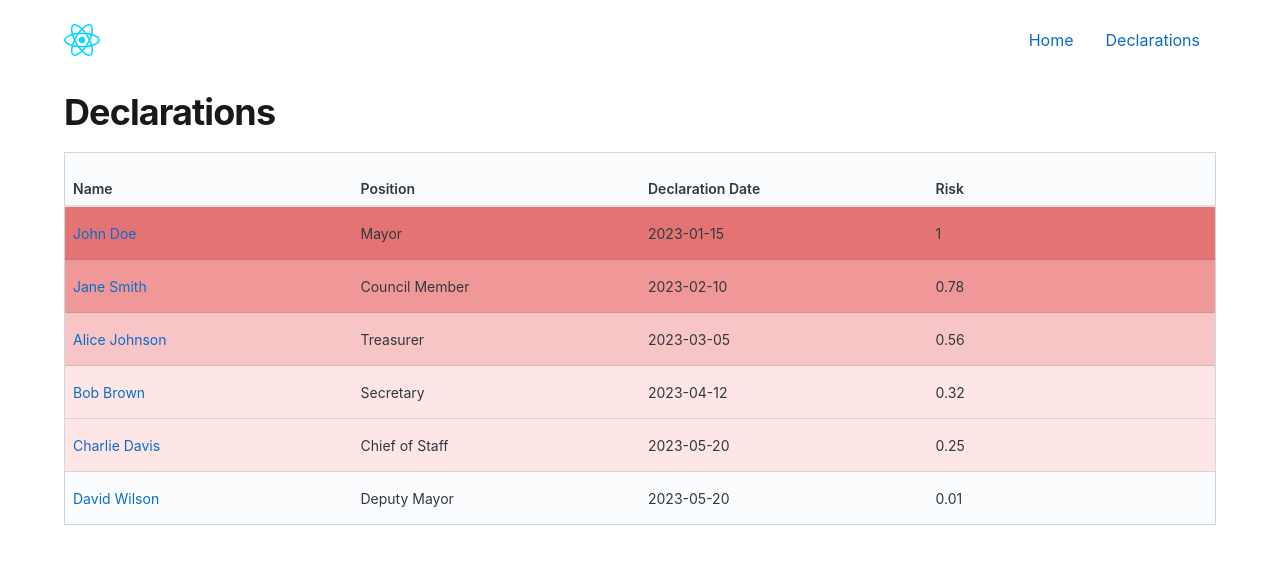
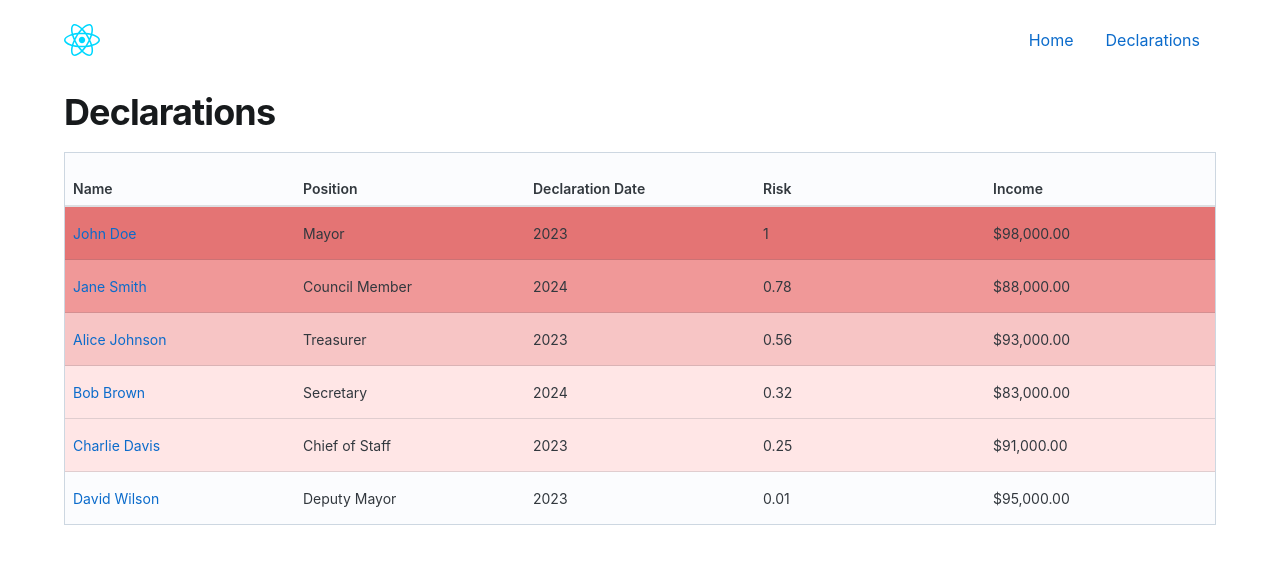
Before and after one commit to watsondoc/anti-corruption-hackathon, a React (Vite) app in the folder aras-client/: page /declarations in a window 1280 px wide. Shown: the top 564 px of the page. Built offline with nearby package versions, Linux system fonts and the light colour scheme.

Commit message:
added income column

```diff
--- a/aras-client/src/components/table.tsx
+++ b/aras-client/src/components/table.tsx
@@ -1,5 +1,6 @@
 import { Table } from "@mui/joy";
 import { flexRender, Table as TableType } from "@tanstack/react-table";
+import { getRiskClass } from "../utils";
 
 export interface Record {
     risk?: number;
@@ -8,19 +9,6 @@ export interface Record {
 interface TableProps<T extends Record> {
     table: TableType<T>;
 }
-
-export const getRiskClass = (risk?: number): string | undefined => {
-    if (!risk || risk < 0 || risk > 1) {
-        return;
-    }
-
-    const riskType = Math.round(risk * 4);
-    if (riskType == 0) {
-        return undefined
-    }
-
-    return `danger-${riskType}`;
-};
 
 export const ArasTable = <T extends Record,>({table}: TableProps<T>) => {
     return <Table
--- a/aras-client/src/pages/declarations.tsx
+++ b/aras-client/src/pages/declarations.tsx
@@ -8,58 +8,63 @@ import { Link, Sheet } from '@mui/joy';
 import { Layout } from '../components/layout';
 import { ArasTable } from '../components/table';
 
-
 interface Declaration {
     id: string;
     name: string;
     position: string;
     declarationDate: string;
     risk: number;
+    income: number;
 }
-
 
 const data: Declaration[] = [
     {
         id: '1',
         name: 'John Doe',
         position: 'Mayor',
-        declarationDate: '2023-01-15',
+        declarationDate: '2023',
         risk: 1,
+        income: 98000,
     },
     {
         id: '2',
         name: 'Jane Smith',
         position: 'Council Member',
-        declarationDate: '2023-02-10',
+        declarationDate: '2024',
         risk: 0.78,
+        income: 88000,
     },
     {
         id: '3',
         name: 'Alice Johnson',
         position: 'Treasurer',
-        declarationDate: '2023-03-05',
+        declarationDate: '2023',
         risk: 0.56,
+        income: 93000,
     },
     {
         id: '4',
         name: 'Bob Brown',
         position: 'Secretary',
-        declarationDate: '2023-04-12',
+        declarationDate: '2024',
         risk: 0.32,
+        income: 83000,
     },
     {
         id: '5',
         name: 'Charlie Davis',
         position: 'Chief of Staff',
-        declarationDate: '2023-05-20',
+        declarationDate: '2023',
         risk: 0.25,
+        income: 91000,
     },
     {
         id: '6',
         name: 'David Wilson',
         position: 'Deputy Mayor',
-        declarationDate: '2023-05-20',
+        declarationDate: '2023',
         risk: 0.01,
+        income: 95000,
     },
 ];
 
@@ -84,7 +89,14 @@ const columns = [
     }),
     columnHelper.accessor('risk', {
         header: 'Risk',
-        cell: info => info.getValue(),
+        cell: risk => risk.getValue(),
+    }),
+    columnHelper.accessor('income', {
+        header: 'Income',
+        cell: income => {
+            const value = income.getValue();
+            return value.toLocaleString('en-US', { style: 'currency', currency: 'USD' });
+        },
     }),
 ];
 
--- /dev/null
+++ b/aras-client/src/utils.ts
@@ -0,0 +1,13 @@
+
+export const getRiskClass = (risk?: number): string | undefined => {
+    if (!risk || risk < 0 || risk > 1) {
+        return;
+    }
+
+    const riskType = Math.round(risk * 4);
+    if (riskType == 0) {
+        return undefined
+    }
+
+    return `danger-${riskType}`;
+};
```
